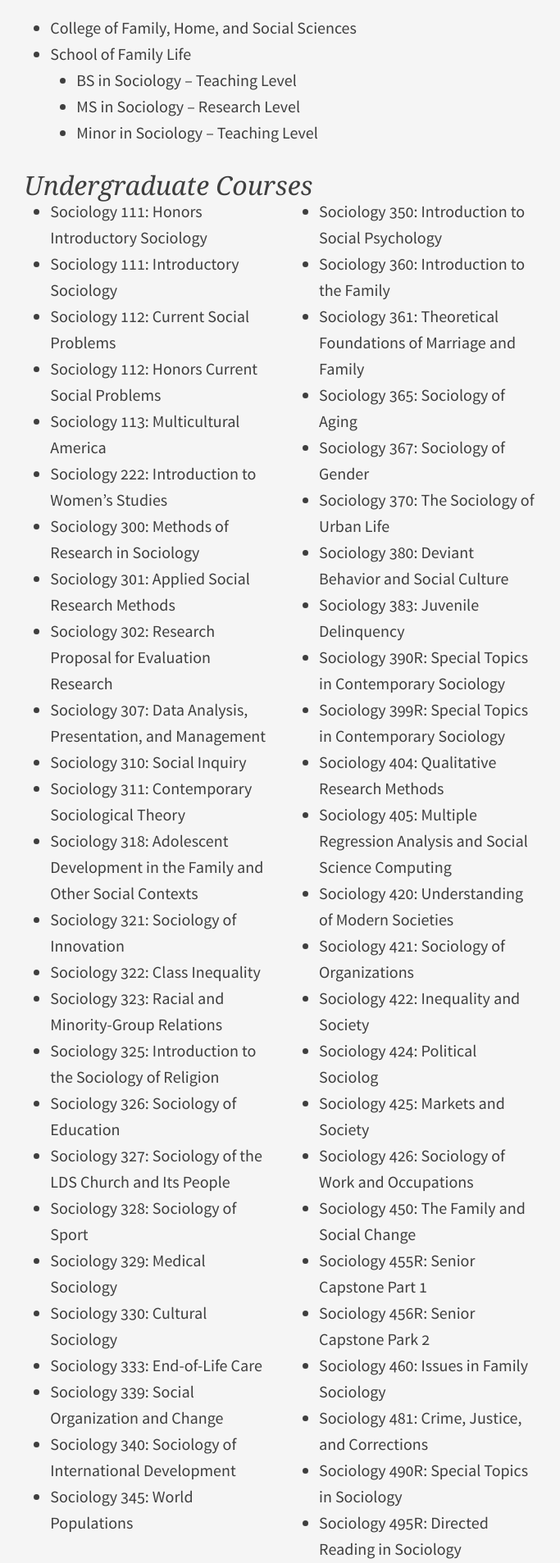
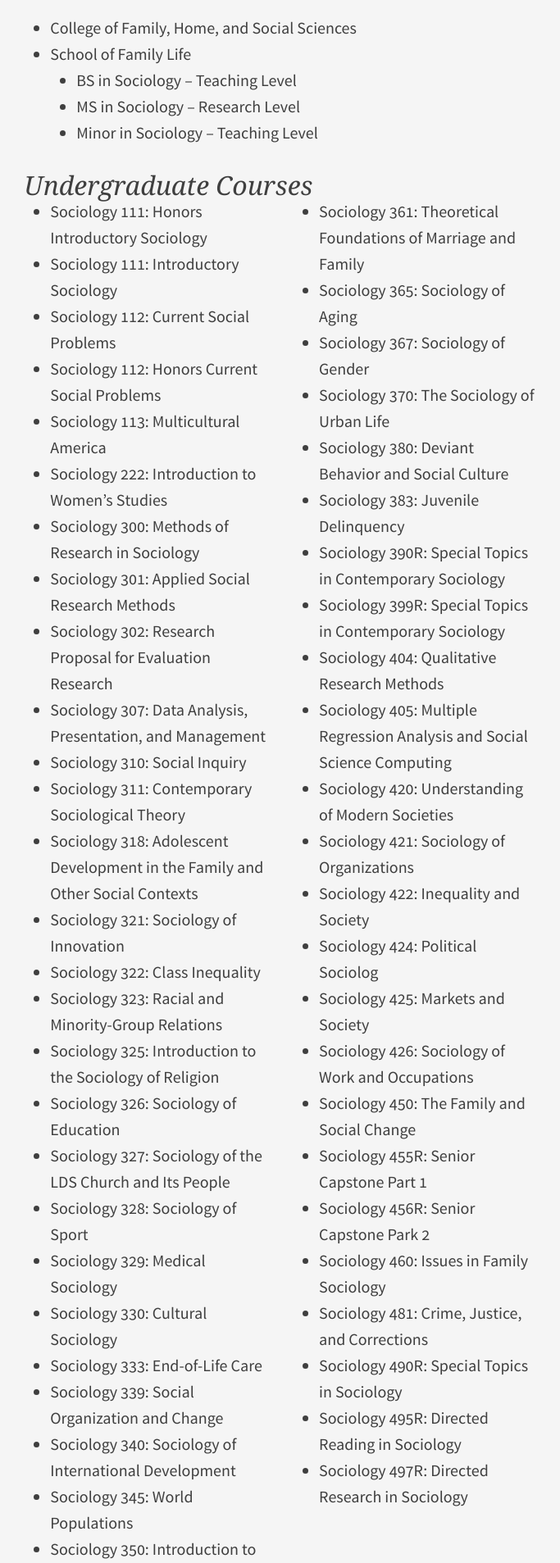
Before and after one commit to HBLL-Collection-Development/HBLL-Collection-Development.github.io, a Jekyll site: the page built from _posts/2016-10-11-34190.md, in a window 1280 px wide. Shown: the part 1662-3569 px from the top of the page at 82% size, without its empty margins (283-966 px from the left). Built offline with Jekyll 4.4.1, drawn with Linux system fonts in a browser that asks for light colours.

Commit message:
[FIX] Formatting

```diff
--- a/_posts/2016-10-11-34190.md
+++ b/_posts/2016-10-11-34190.md
@@ -61,13 +61,13 @@ A special emphasis will be placed in the following subject categories:
         <li>Sociology 339: Social Organization and Change</li>
         <li>Sociology 340: Sociology of International Development</li>
         <li>Sociology 345: World Populations</li>
+        <li>Sociology 350: Introduction to Social Psychology</li>
+        <li>Sociology 360: Introduction to the Family</li>
     </ul>
 </div>
 
 <div class="col">
     <ul>
-        <li>Sociology 350: Introduction to Social Psychology</li>
-        <li>Sociology 360: Introduction to the Family</li>
         <li>Sociology 361: Theoretical Foundations of Marriage and Family</li>
         <li>Sociology 365: Sociology of Aging</li>
         <li>Sociology 367: Sociology of Gender</li>
@@ -114,12 +114,12 @@ A special emphasis will be placed in the following subject categories:
       <li>Sociology 605: Multiple Regression Analysis</li>
       <li>Sociology 606: Intermediate Statistics</li>
       <li>Sociology 608: Seminar in Survey Research and Sociological Measurement</li>
-      <li>Sociology 610: Classical Social Theory</li>
   </ul>
 </div>
 
 <div class="col">
   <ul>
+      <li>Sociology 610: Classical Social Theory</li>
       <li>Sociology 611: Contemporary Sociological Theory</li>
       <li>Sociology 620: Theory and Research in Social Organization</li>
       <li>Sociology 621: Complex Organizations</li>
@@ -136,7 +136,7 @@ A special emphasis will be placed in the following subject categories:
   </ul>
 </div>
 
-<span style="clear:both;"></span>
+<span style="clear:both;margin-bottom:1rem;"></span>
 
 ## Research Interests
 
```
Also changed, not shown: _posts/2016-10-11-34191.md (+2 -2 lines), _posts/2016-10-11-34193.md (+1 -1 lines).
